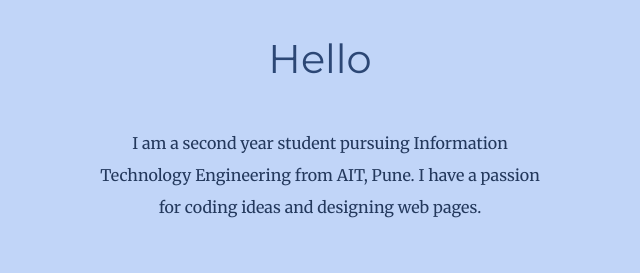
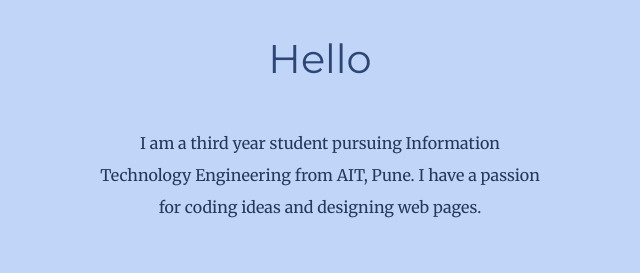
Before and after one commit to muskanthakur-26/muskanthakur-26, a plain HTML site: page index.html in a window 1280 px wide. Shown: the part 944-1217 px from the top of the page, 320-960 px from the left. Drawn offline with Linux system fonts and the light colour scheme.

Commit message:
Update index.html

```diff
--- a/index.html
+++ b/index.html
@@ -24,7 +24,7 @@
     <div class="profile">
       <img class="muskan" src="./images/woman.png" alt="muskan">
       <h2>Hello</h2>
-      <p class="intro"> I am a second year student pursuing Information Technology Engineering from AIT, Pune. I have a passion for coding ideas and designing web pages.</p>
+      <p class="intro"> I am a third year student pursuing Information Technology Engineering from AIT, Pune. I have a passion for coding ideas and designing web pages.</p>
     </div>
     <hr>
     <div class="skills">
```
